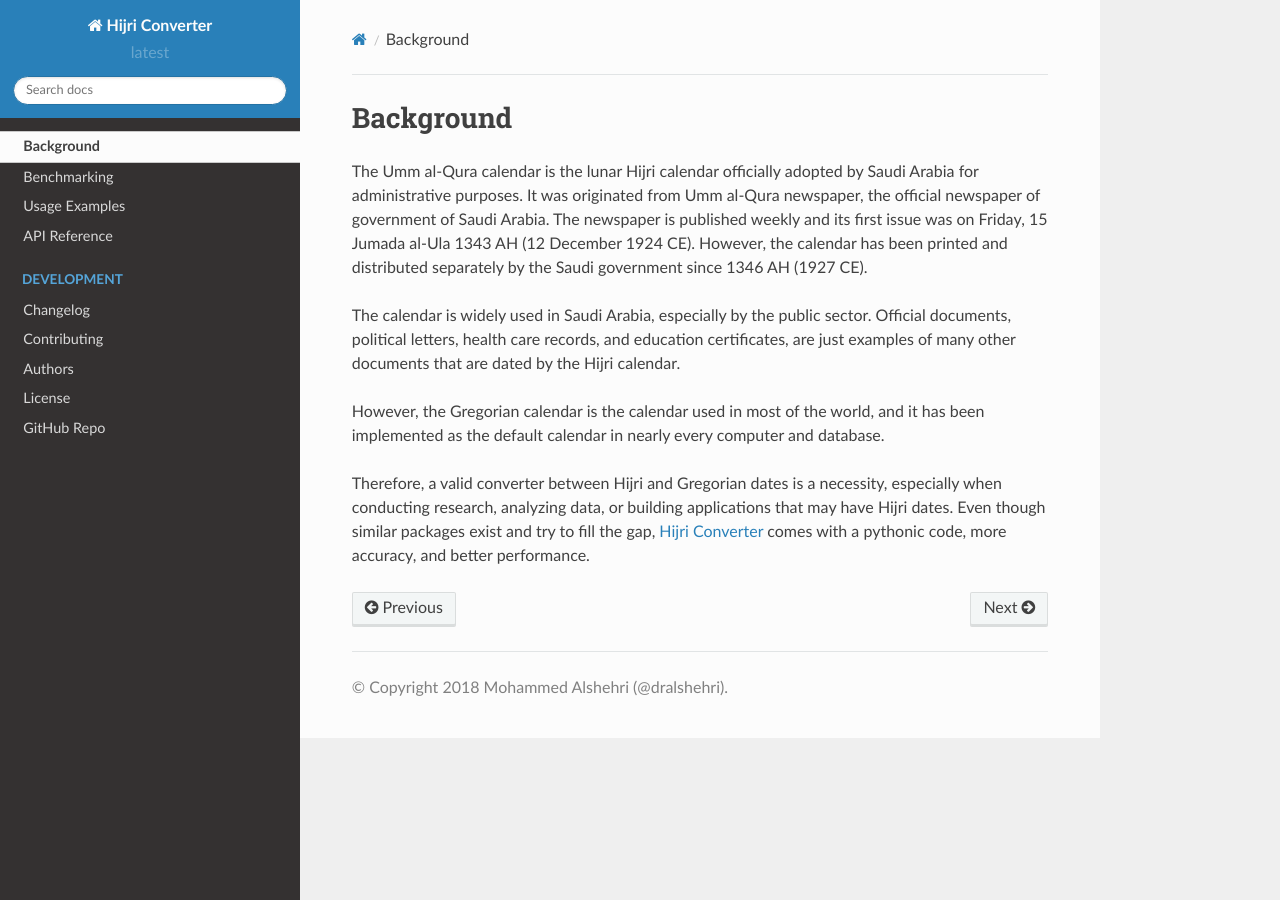
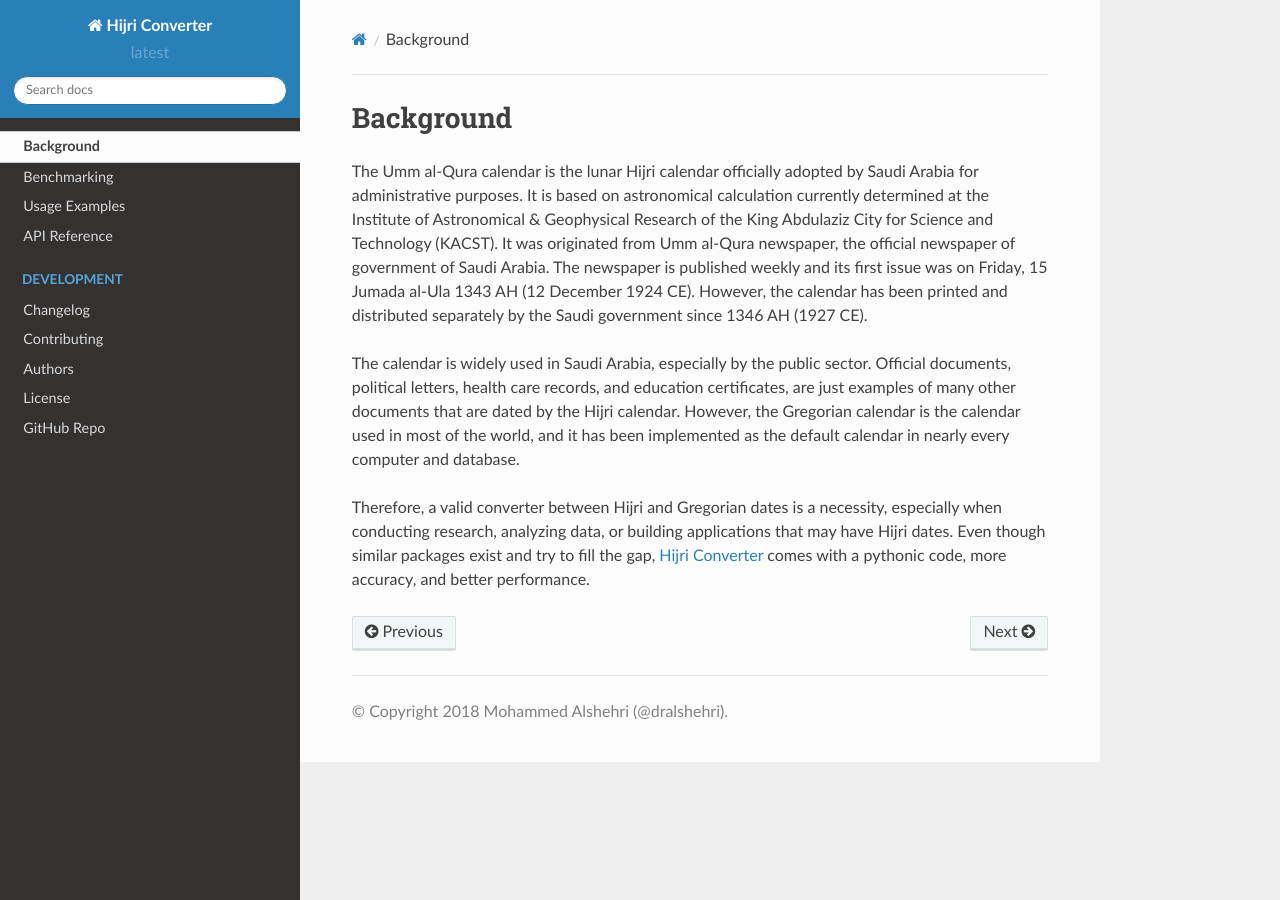
Before and after one commit to dralshehri/hijridate, a Sphinx documentation site: the page built from docs/background.md, in a window 1280 px wide. Built offline with Sphinx 7.4.7 and the Read the Docs theme 2.0.0, drawn with Linux system fonts in a browser that asks for light colours.

Commit message:
Update documentation

```diff
--- a/docs/background.md
+++ b/docs/background.md
@@ -1,20 +1,21 @@
 # Background
 
 The Umm al-Qura calendar is the lunar Hijri calendar officially adopted by
-Saudi Arabia for administrative purposes. It was originated from Umm al-Qura
-newspaper, the official newspaper of government of Saudi Arabia. The newspaper
-is published weekly and its first issue was on Friday, 15 Jumada al-Ula 1343 AH
-(12 December 1924 CE). However, the calendar has been printed and distributed
-separately by the Saudi government since 1346 AH (1927 CE).
+Saudi Arabia for administrative purposes. It is based on astronomical
+calculation currently determined at the Institute of Astronomical & Geophysical
+Research of the King Abdulaziz City for Science and Technology (KACST). It was
+originated from Umm al-Qura newspaper, the official newspaper of government of
+Saudi Arabia. The newspaper is published weekly and its first issue was on
+Friday, 15 Jumada al-Ula 1343 AH (12 December 1924 CE). However, the calendar
+has been printed and distributed separately by the Saudi government since
+1346 AH (1927 CE).
 
 The calendar is widely used in Saudi Arabia, especially by the public
 sector. Official documents, political letters, health care records, and
 education certificates, are just examples of many other documents that are
-dated by the Hijri calendar.
-
-However, the Gregorian calendar is the calendar used in most of the world,
-and it has been implemented as the default calendar in nearly every computer
-and database.
+dated by the Hijri calendar. However, the Gregorian calendar is the calendar
+used in most of the world, and it has been implemented as the default calendar
+in nearly every computer and database.
 
 Therefore, a valid converter between Hijri and Gregorian dates is a necessity,
 especially when conducting research, analyzing data, or building applications
```
Also changed, not shown: CONTRIBUTING.md (+1 -1 lines), README.md (+1 -1 lines).
